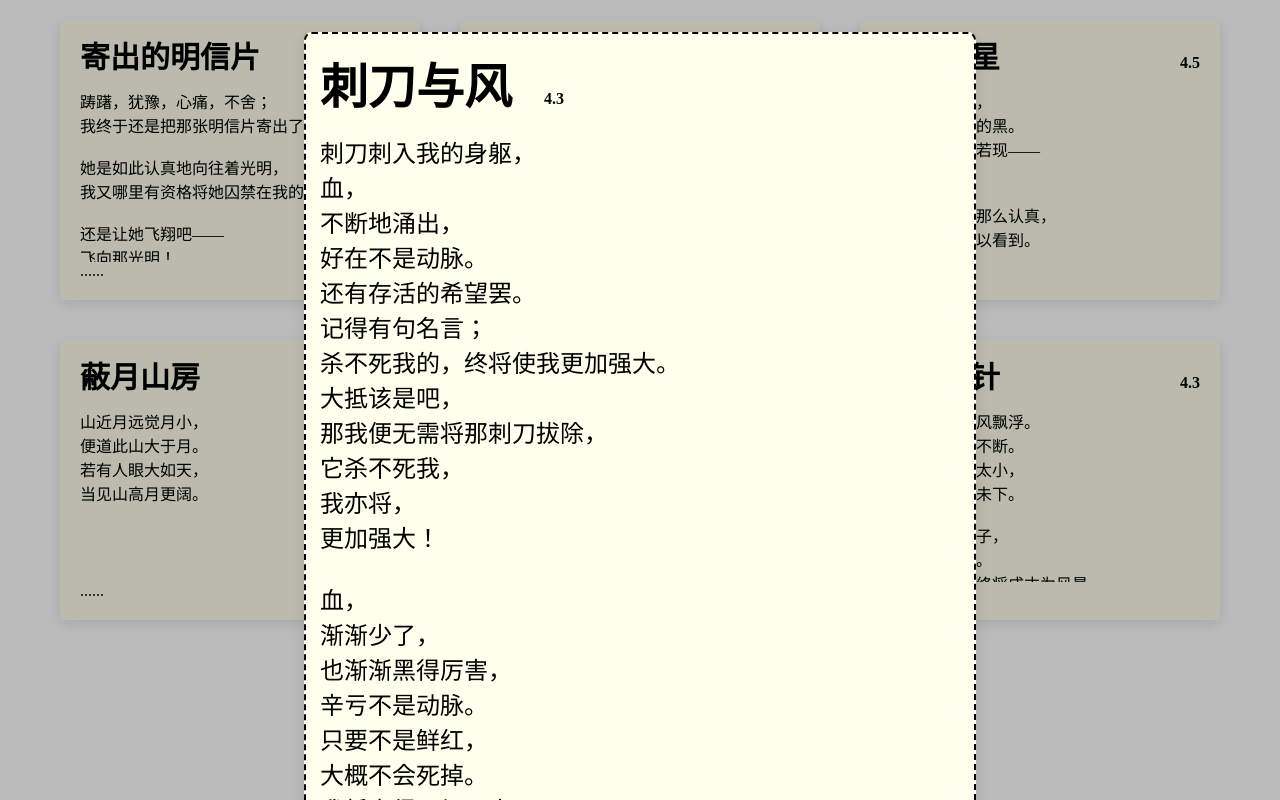
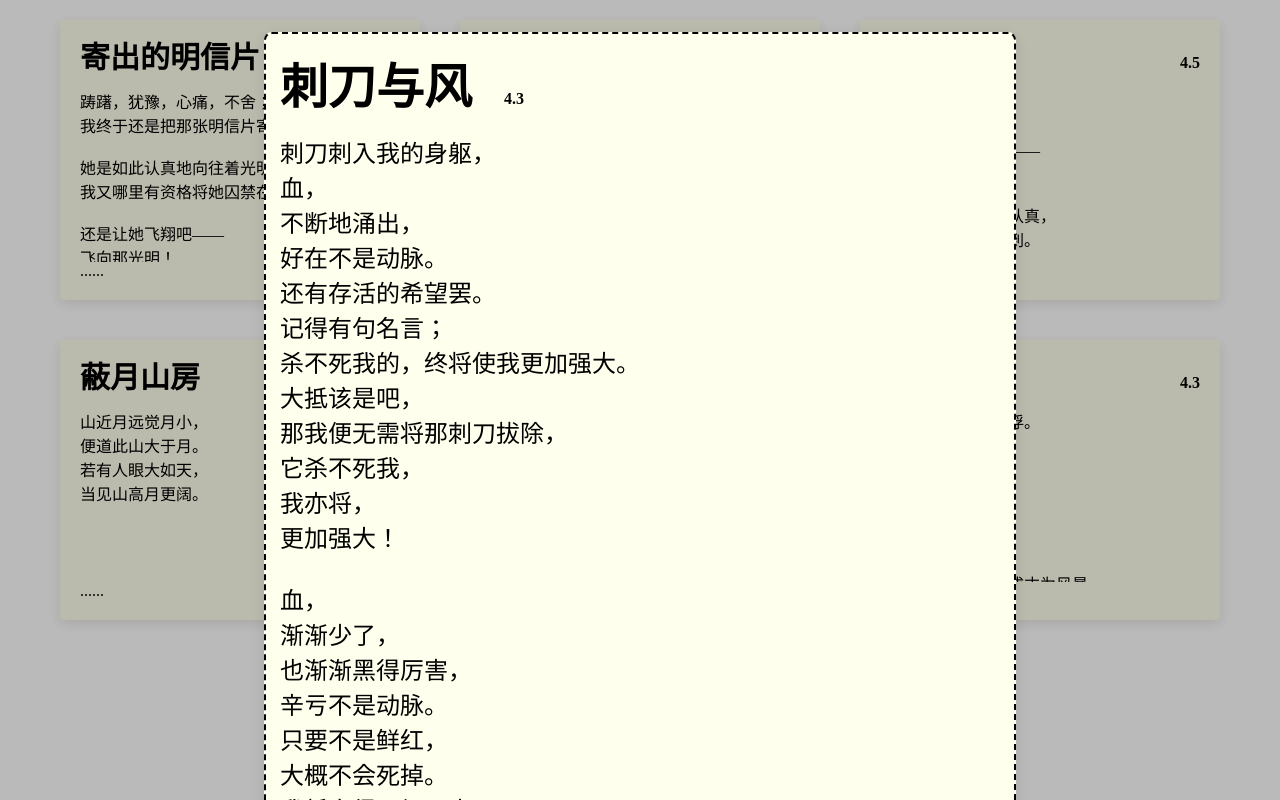
Before and after one commit to xihale/poetry, a Next.js app: page /0 in a window 1280 px wide. Built offline with nearby package versions, Linux system fonts and the light colour scheme.

Commit message:
feat: dark mode for prefers-color-scheme

```diff
--- a/src/app/[id]/page.module.scss
+++ b/src/app/[id]/page.module.scss
@@ -10,8 +10,8 @@
   z-index: 10;
   top: 0;
   width: 50%;
-  min-width: 340px;
-  background: #ffffed;
+  min-width: 45rem;
+  background: var(--card-bg-color);
   margin: auto;
   padding: 1rem;
   border-radius: 0.5rem;
@@ -28,6 +28,7 @@
     min-width: 100vw;
     box-sizing: border-box;
     padding-right: 0.5rem;
+    border-radius: 0;
   }
 
   .meta{
@@ -54,7 +55,7 @@
 
 .back{
   z-index: 1;
-  background: #00000045;
+  background: var(--back-color);
   position: fixed;
   width: 100vw;
   height: 100vh;
--- a/src/app/globals.css
+++ b/src/app/globals.css
@@ -8,3 +8,18 @@ a{
   text-decoration: inherit;
   cursor: default;
 }
+
+:root{
+  --card-bg-color: #ffffed;
+  --back-color: #00000045;
+}
+
+@media (prefers-color-scheme: dark) {
+  html {
+    color-scheme: dark;
+  }
+  :root{
+    --card-bg-color: #000;
+    --back-color: #ffffff45;
+  }
+}
--- a/src/ui/PoemList.module.scss
+++ b/src/ui/PoemList.module.scss
@@ -15,7 +15,7 @@
   padding: 1.25rem;
   border-radius: 0.25rem;
   box-shadow: 0 4px 14px 0 rgba(0, 0, 0, 0.1);
-  background-color: #ffffed;
+  background-color: var(--card-bg-color);
 
   display: flex;
   flex-direction: column;
```
